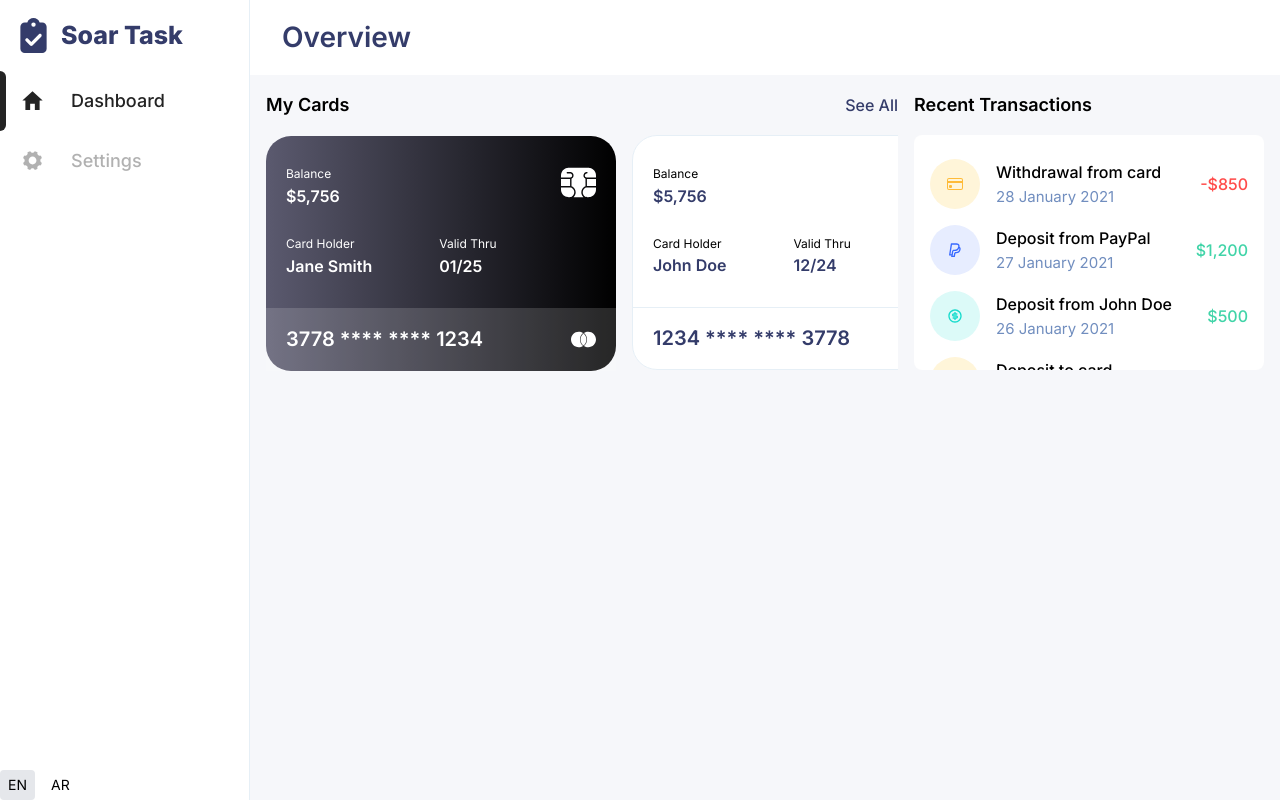
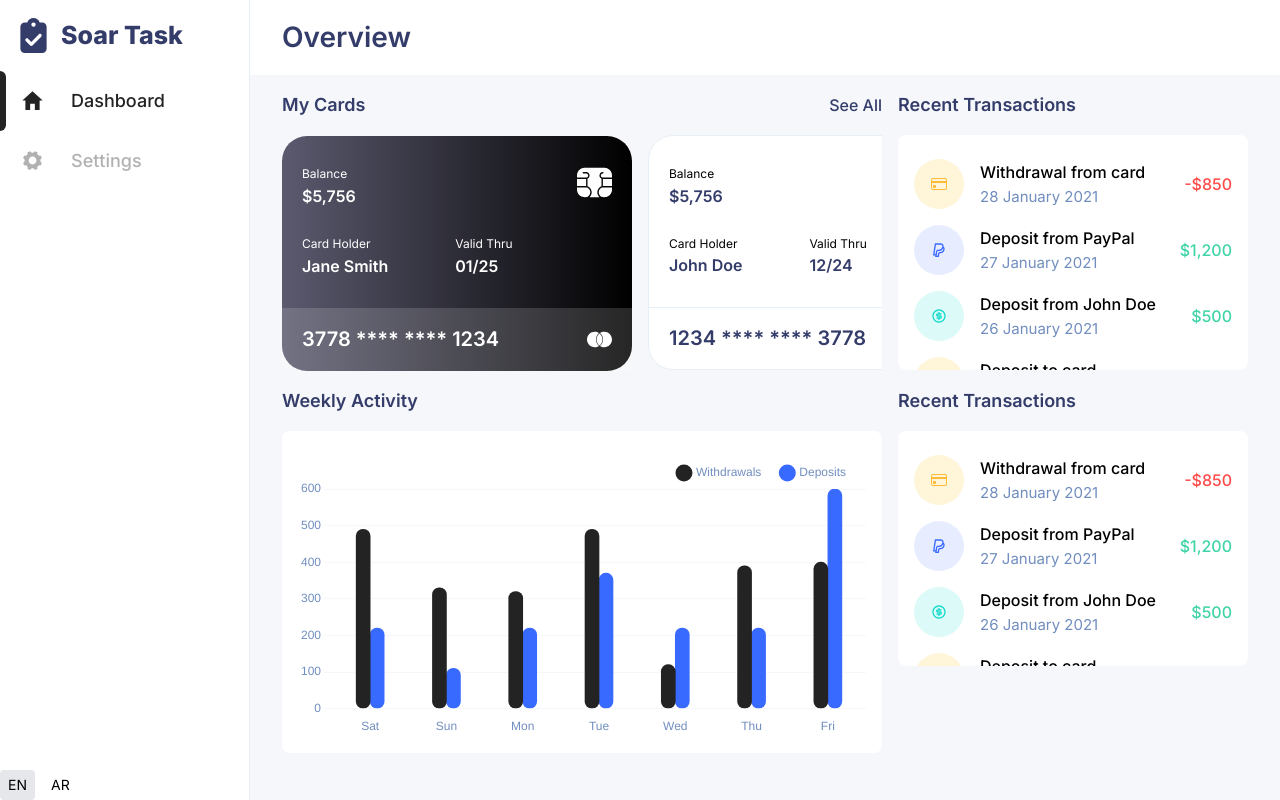
Before and after one commit to mubashir-irfan/soar_assessment_poc, a React (Create React App) app: page / in a window 1280 px wide. Built offline with nearby package versions, Linux system fonts and the light colour scheme.

Commit message:
doable state of bar chart
Signed-off-by: Muhammad Mubashir Irfan <mubashir.irfan37@gmail.com>

```diff
--- a/package.json
+++ b/package.json
@@ -16,8 +16,10 @@
     "@types/react": "^19.0.10",
     "@types/react-dom": "^19.0.4",
     "autoprefixer": "^10.4.20",
+    "chart.js": "^4.4.8",
     "dayjs": "^1.11.13",
     "react": "^19.0.0",
+    "react-chartjs-2": "^5.3.0",
     "react-dom": "^19.0.0",
     "react-i18next": "^15.4.1",
     "react-icons": "5.4.0",
--- a/src/Dashboard/Dashboard.tsx
+++ b/src/Dashboard/Dashboard.tsx
@@ -2,25 +2,31 @@ import { useEffect, useState } from 'react';
 import { useTranslation } from 'react-i18next';
 import { Card, TextButton, TransactionEntry } from '../components';
 import { mockDataService } from '../services/mockData';
-import { BankingCard, Transaction } from '../types';
+import { BankingCard, Transaction, WeeklyActivity } from '../types';
+import WeeklyActivitBarChart from '../components/WeeklyActivityBarChart';
 
 function Dashboard() {
   const { t } = useTranslation();
   const [cards, setCards] = useState<BankingCard[]>([]);
   const [transactions, setTransactions] = useState<Transaction[]>([]);
+  const [weeklyActivity, setWeeklyActivity] = useState<WeeklyActivity>()
 
   useEffect(() => {
     mockDataService.getBankingCards().then(setCards);
     mockDataService.getTransactions().then(setTransactions);
+    mockDataService.getWeeklyActivity().then(setWeeklyActivity);
   }, []);
 
+
+  console.log('Dashboard::weeklyActivity', weeklyActivity);
   return (
-    <div className="h-full flex flex-col sm:flex-row sm:justify-between gap-4">
+    <div className="h-full flex flex-col gap-4">
+
+      <div className='flex flex-col gap-4 sm:flex-row justify-between'>
         {/* Cards Section */}
-
         {!!cards.length && <section className='h-fit overflow-x-scroll'>
           <div className="flex items-center justify-between mb-4">
-          <h2 className="text-lg font-semibold">{t('dashboard.myCards')}</h2>
+            <h2 className="text-lg text-soar font-semibold">{t('dashboard.myCards')}</h2>
             <TextButton ariaLabel={t('dashboard.seeAll')}>
               {t('dashboard.seeAll')}
             </TextButton>
@@ -34,10 +40,9 @@ function Dashboard() {
           </div>
         </section>}
 
-
         {/* Recent Transactions Section */}
         <section className='sm:min-w-[21.875rem]'>
-        <h2 className="text-lg font-semibold">{t('dashboard.recentTransactions')}</h2>
+          <h2 className="text-soar text-lg font-semibold">{t('dashboard.recentTransactions')}</h2>
           <div className="mt-4 bg-white rounded-lg p-4 max-h-[13.375rem] sm:max-h-[14.6875rem] overflow-y-auto no-scrollbar">
             {transactions.map((transaction, index) => (
               <TransactionEntry
@@ -51,6 +56,35 @@ function Dashboard() {
           </div>
         </section>
       </div>
+
+      <div className='flex flex-col gap-4 sm:flex-row justify-between'>
+        {/* Weekly Activity Section */}
+        <section className='flex-grow'>
+          <h2 className="text-soar text-lg font-semibold">{t('weeklyActivity.title')}</h2>
+          <div className="mt-4 bg-white rounded-lg p-4 border-box h-[17.8125rem] sm:h-[20.125rem] sm:max-h-[20.125rem]">
+            {weeklyActivity ? <div className='h-full'><WeeklyActivitBarChart data={weeklyActivity} /></div> : <div className='text-text-secondary mx-auto'>
+              No Weekly Data available.</div>}
+          </div>
+        </section>
+
+        <section className='sm:min-w-[21.875rem]'>
+          <h2 className="text-soar text-lg font-semibold">{t('dashboard.recentTransactions')}</h2>
+          <div className="mt-4 bg-white rounded-lg p-4 max-h-[13.375rem] sm:max-h-[14.6875rem] overflow-y-auto no-scrollbar">
+            {transactions.map((transaction, index) => (
+              <TransactionEntry
+                key={index}
+                date={transaction.date}
+                label={transaction.label}
+                amount={transaction.amount}
+                type={transaction.type}
+              />
+            ))}
+          </div>
+        </section>
+      </div>
+
+
+    </div>
   );
 }
 
--- a/src/components/Layout.tsx
+++ b/src/components/Layout.tsx
@@ -45,7 +45,7 @@ function Layout({ children }: { children: React.ReactNode }) {
           </h1>
         </header>
         <main className="flex-grow">
-          <div className='container mx-auto max-w-[100vw] sm:max-w-[calc(100vw-15.625rem)] p-4 bg-background-light h-full' >
+          <div className='container mx-auto max-w-[100vw] sm:max-w-[calc(100vw-15.625rem)] p-4 md:px-8 bg-background-light h-full' >
             {children}
           </div>
         </main>
--- /dev/null
+++ b/src/components/WeeklyActivityBarChart.tsx
@@ -0,0 +1,127 @@
+import {
+  BarElement,
+  CategoryScale,
+  Chart,
+  ChartOptions,
+  Legend,
+  LinearScale,
+  Title,
+  Tooltip,
+} from 'chart.js';
+import { Bar } from 'react-chartjs-2';
+import { useTranslation } from 'react-i18next';
+import designSystem from '../design-system';
+import { WeeklyActivity } from '../types';
+import { useState, useEffect } from 'react';
+
+Chart.register(
+  CategoryScale,
+  LinearScale,
+  BarElement,
+  Title,
+  Tooltip,
+  Legend
+);
+
+interface WeeklyActivityBarChartProps {
+  data: WeeklyActivity;
+}
+
+function WeeklyActivitBarChart({ data }: WeeklyActivityBarChartProps) {
+  const { t } = useTranslation();
+  const [isMobile, setIsMobile] = useState(false);
+
+  useEffect(() => {
+    const handleResize = () => {
+      setIsMobile(window.innerWidth < 768); // Adjust breakpoint as needed
+    };
+
+    handleResize(); // Initial check
+
+    window.addEventListener('resize', handleResize);
+    return () => window.removeEventListener('resize', handleResize);
+  }, []);
+
+  const chartOptions: ChartOptions<'bar'> = {
+    responsive: true,
+    maintainAspectRatio: false,
+    scales: {
+      y: {
+        beginAtZero: true,
+        grid: {
+          color: designSystem.colors.background.light,
+        },
+        ticks: {
+          color: designSystem.colors.text.secondary,
+          stepSize: 100,
+        },
+        border: {display: false}
+      },
+      x: {
+        grid: {
+          display: false,
+        },
+        ticks: {
+          color: designSystem.colors.text.secondary,
+        },
+        border: {display: false}
+
+      },
+
+    },
+    plugins: {
+      legend: {
+        position: 'top' as 'top',
+        align: 'end',
+        labels: {
+          color: designSystem.colors.text.secondary,
+          usePointStyle: true,
+          pointStyle: 'circle',
+          padding: 20,
+          boxWidth: 12,
+          boxHeight: 12,
+          font: {
+            size: 12,
+          },
+        },
+      },
+    },
+  };
+
+  const labels = data.labels;
+  const chartData = {
+    labels,
+    datasets: [
+      {
+        label: t('weeklyActivity.withdrawals'),
+        data: data.withdrawals,
+        backgroundColor: designSystem.colors['active'],
+        borderRadius: {
+          topLeft: 30,
+          topRight: 30,
+          bottomLeft: 30,
+          bottomRight: 30,
+        },
+        borderSkipped: false,
+        barThickness: isMobile ? 12 : 14
+      },
+      {
+        label: t('weeklyActivity.deposits'),
+        data: data.deposits,
+        backgroundColor: designSystem.colors['soar-blue'],
+        borderRadius: {
+          topLeft: 30,
+          topRight: 30,
+          bottomLeft: 30,
+          bottomRight: 30,
+        },
+        borderSkipped: false,
+        barThickness: isMobile ? 12 : 14
+      },
+    ],
+  };
+
+  return <Bar data={chartData} options={chartOptions} />;
+}
+
+export default WeeklyActivitBarChart;
--- a/src/i18n/ar.json
+++ b/src/i18n/ar.json
@@ -14,6 +14,11 @@
     "withdrawalFromCard": "سحب من البطاقة",
     "depositPaypal": "إيداع من باي بال",
     "contactFrom": "إيداع من {{name}}"
+  },
+  "weeklyActivity": {
+    "title": "النشاط الأسبوعي",
+    "deposits": "الودائع",
+    "withdrawals": "عمليات السحب"
   },
   "settings": {
     "settings": "الإعدادات",
--- a/src/i18n/en.json
+++ b/src/i18n/en.json
@@ -14,6 +14,11 @@
     "withdrawalFromCard": "Withdrawal from card",
     "depositPaypal": "Deposit from PayPal",
     "contactFrom": "Deposit from {{name}}"
+  },
+  "weeklyActivity": {
+    "title": "Weekly Activity",
+    "deposits": "Deposits",
+    "withdrawals": "Withdrawals"
   },
   "settings": {
     "settings": "Settings",
--- a/src/services/mockData.ts
+++ b/src/services/mockData.ts
@@ -26,15 +26,6 @@ let mockUserData: User = {
       cardHolder: 'John Doe',
       logo: '/visa.svg',
       type: SoarCardType.SOAR_STANDARD,
-    },
-    {
-      cardNumber: '3778 **** **** 1234',
-      validThru: '01/25',
-      vendor: CardVendor.MASTERCARD,
-      balance: 5756,
-      cardHolder: 'Jane Smith',
-      logo: '/mastercard.svg',
-      type: SoarCardType.SOAR_PREMIUM,
     },
   ],
   latestTransactions: [
@@ -74,6 +65,11 @@ let mockUserData: User = {
       label: 'Withdrawal from PayPal',
     },
   ],
+  weeklyActivity: {
+    labels: ['Sat', 'Sun', 'Mon', 'Tue', 'Wed', 'Thu', 'Fri'],
+    deposits: [220, 110, 220, 370, 220, 220, 600],
+    withdrawals: [490, 330, 320, 490, 120, 390, 400],
+  },
 };
 
 export const mockDataService = {
@@ -82,6 +78,9 @@ export const mockDataService = {
   },
   getTransactions: (): Promise<Transaction[]> => {
     return delayedPromise(mockUserData.latestTransactions);
+  },
+  getWeeklyActivity: () => {
+    return delayedPromise(mockUserData.weeklyActivity);
   },
 };
 
--- a/src/types/index.ts
+++ b/src/types/index.ts
@@ -2,16 +2,25 @@ export interface User {
   id: number;
   bankingCards: BankingCard[];
   latestTransactions: Transaction[];
+  weeklyActivity: WeeklyActivity
 }
 
 export enum SoarCardType {
   SOAR_PREMIUM = 'SOAR_PREMIUM',
   SOAR_STANDARD = 'SOAR_STANDARD',
 }
-
 export enum CardVendor {
   VISA = 'VISA',
   MASTERCARD = 'MASTERCARD',
+}
+export interface BankingCard {
+  cardNumber: string;
+  vendor: CardVendor; // Changed to vendor
+  balance: number;
+  cardHolder: string;
+  validThru: string;
+  logo: string;
+  type: SoarCardType; // Changed to SoarCardType
 }
 
 export interface Transaction {
@@ -22,12 +31,8 @@ export interface Transaction {
   label: string;
 }
 
-export interface BankingCard {
-  cardNumber: string;
-  vendor: CardVendor; // Changed to vendor
-  balance: number;
-  cardHolder: string;
-  validThru: string;
-  logo: string;
-  type: SoarCardType; // Changed to SoarCardType
+export interface WeeklyActivity {
+  labels: string[];
+  deposits: number[];
+  withdrawals: number[];
 }
```
Also changed, not shown: 1 other file (tests, documents, lock files or other folders). Lines whose indentation alone changed are shown as unchanged.
